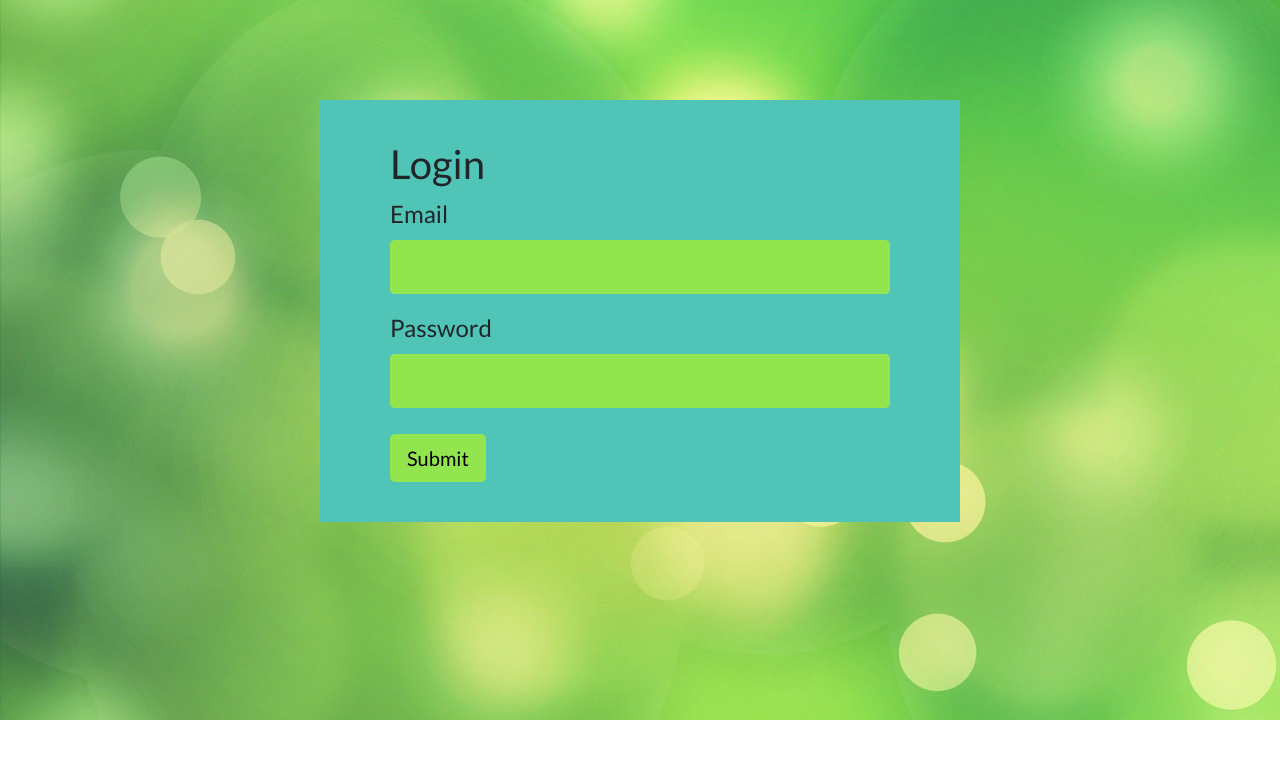
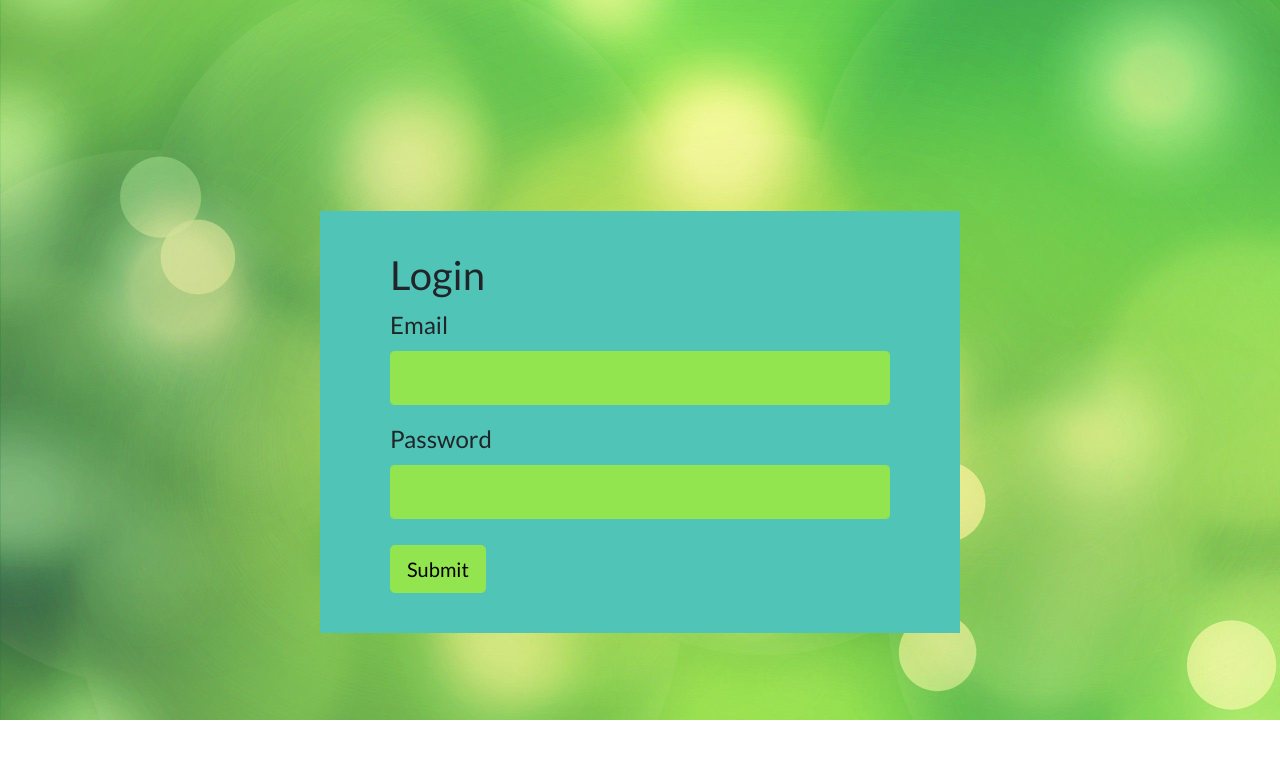
Before and after one commit to killerbee1998/veilig_web, a plain HTML site: page login.html in a window 1280 px wide. Drawn offline with nearby package versions, Linux system fonts and the light colour scheme.

Commit message:
css/style: centered main login div

```diff
--- a/css/style.css
+++ b/css/style.css
@@ -9,31 +9,30 @@ body{
   background-repeat: no-repeat;
 }
 
+.coloured-section{
+  margin-left: auto;
+  margin-right:auto;
+  position: relative;
+}
 
 .container-fluid{
   background-color: #50C5B7;
   width:50%;
   padding:40px 70px;
   font-size: 24px;
+  position: absolute;
+  top: 50%;
+  left: 50%;
+  transform: translate(-50%, 50%);
+}
 
-
-}
-.coloured-section{
-
-  margin-left: auto;
-  margin-right:auto;
-  margin-top: 100px;
-
-
-}
 .form-control{
   background-color: #93E54F;
   height: calc(2.5em + 0.75rem + 2px);
   border: 1px solid #93E54F;
 }
-button{
-  font-family: 'Lato', sans-serif;
-}
+
+
 .btn{
   margin-top: 10px;
   -webkit-transition: background-color 0.5s ease-in-out,color 0.5s ease-in-out;
```
